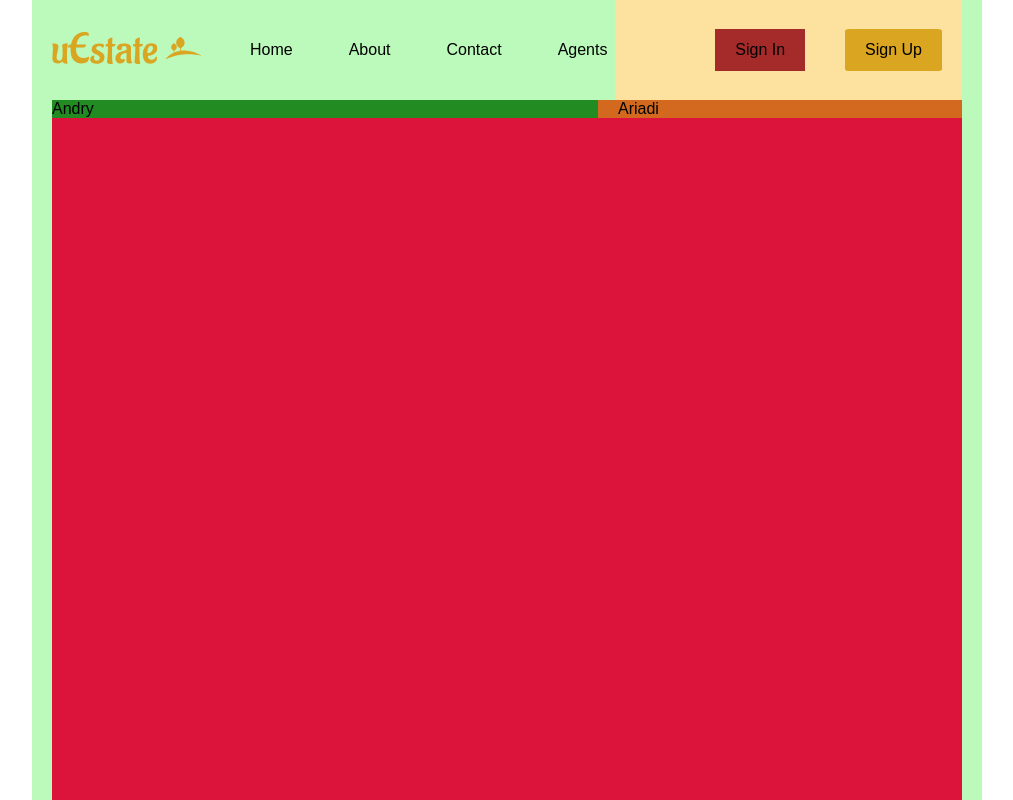
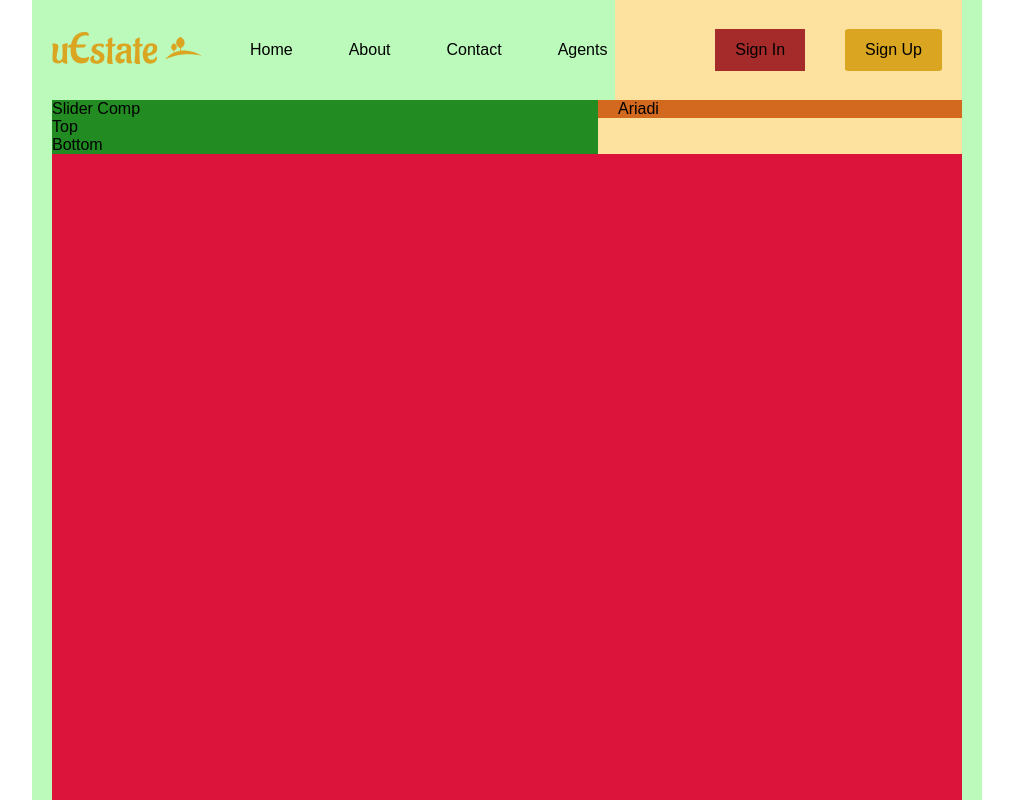
Before and after one commit to andryariadi/real-estate-app, a React (Vite) app in the folder estate-app/: page /1 in a window 1280 px wide. Shown: the top 800 px of the page, without its empty margins (133-1146 px from the left). Built offline with nearby package versions, Linux system fonts and the light colour scheme.

Commit message:
add slider component

```diff
--- /dev/null
+++ b/estate-app/src/components/slider/Slider.jsx
@@ -0,0 +1,9 @@
+import "./slider.scss";
+
+export default function Slider() {
+  return (
+    <>
+      <div className="slider">Slider Comp</div>
+    </>
+  );
+}
--- a/estate-app/src/routes/SinglePage/DetailPage.jsx
+++ b/estate-app/src/routes/SinglePage/DetailPage.jsx
@@ -1,3 +1,4 @@
+import Slider from "../../components/slider/Slider";
 import "./detailpage.scss";
 
 export default function DetailPage() {
@@ -5,7 +6,13 @@ export default function DetailPage() {
     <>
       <div className="detailContainer">
         <div className="details">
-          <div className="wrapper">Andry</div>
+          <div className="wrapper">
+            <Slider />
+            <div className="infoContainer">
+              <div className="top">Top</div>
+              <div className="bottom">Bottom</div>
+            </div>
+          </div>
         </div>
         <div className="features">
           <div className="wrapper">Ariadi</div>
```
Also changed, not shown: estate-app/src/components/slider/slider.scss (added).
